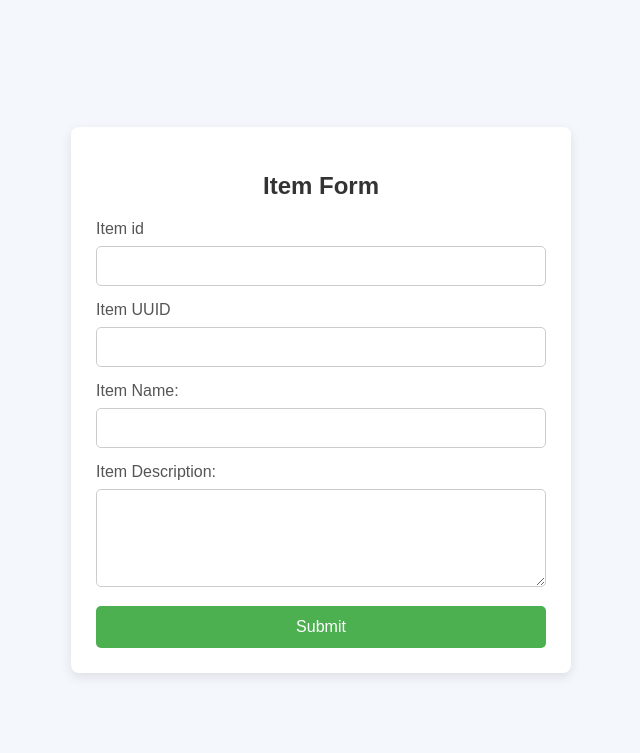
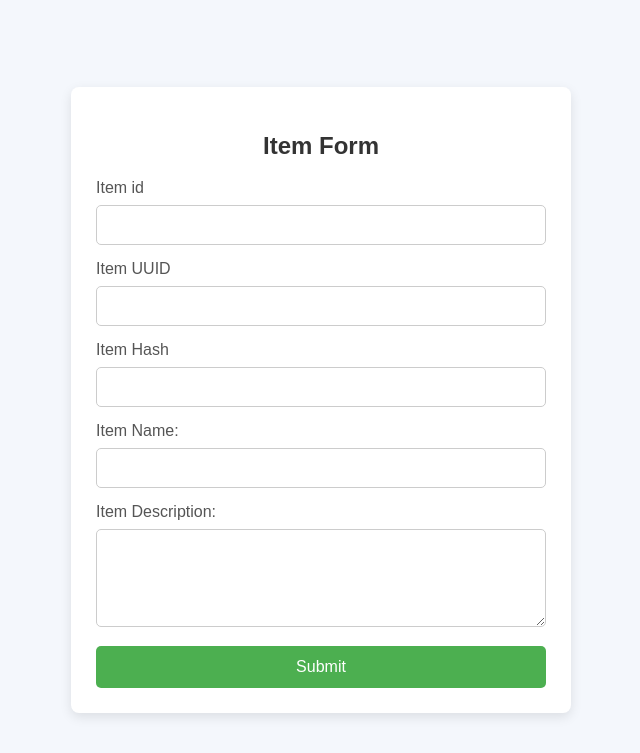
Before and after one commit to pooja12995/to_do_projects, a Flask app: page / in a window 1280 px wide. Shown: the top 753 px of the page, without its empty margins (319-959 px from the left). Run offline with Flask 3, Linux system fonts and the light colour scheme.

Commit message:
Add Item Hash field

```diff
--- a/frontend/templates/index.html
+++ b/frontend/templates/index.html
@@ -85,6 +85,9 @@
             <label for="item-UUID">Item UUID</label>
             <input type="text" id="item-UUID" name="item-UUID" required>
 
+            <label for="item-Hash">Item Hash </label>
+            <input type="text" id="item-Hash" name="item-Hash" required>
+
             <label for="item-name">Item Name:</label>
             <input type="text" id="item-name" name="item-name" required>
 
```
